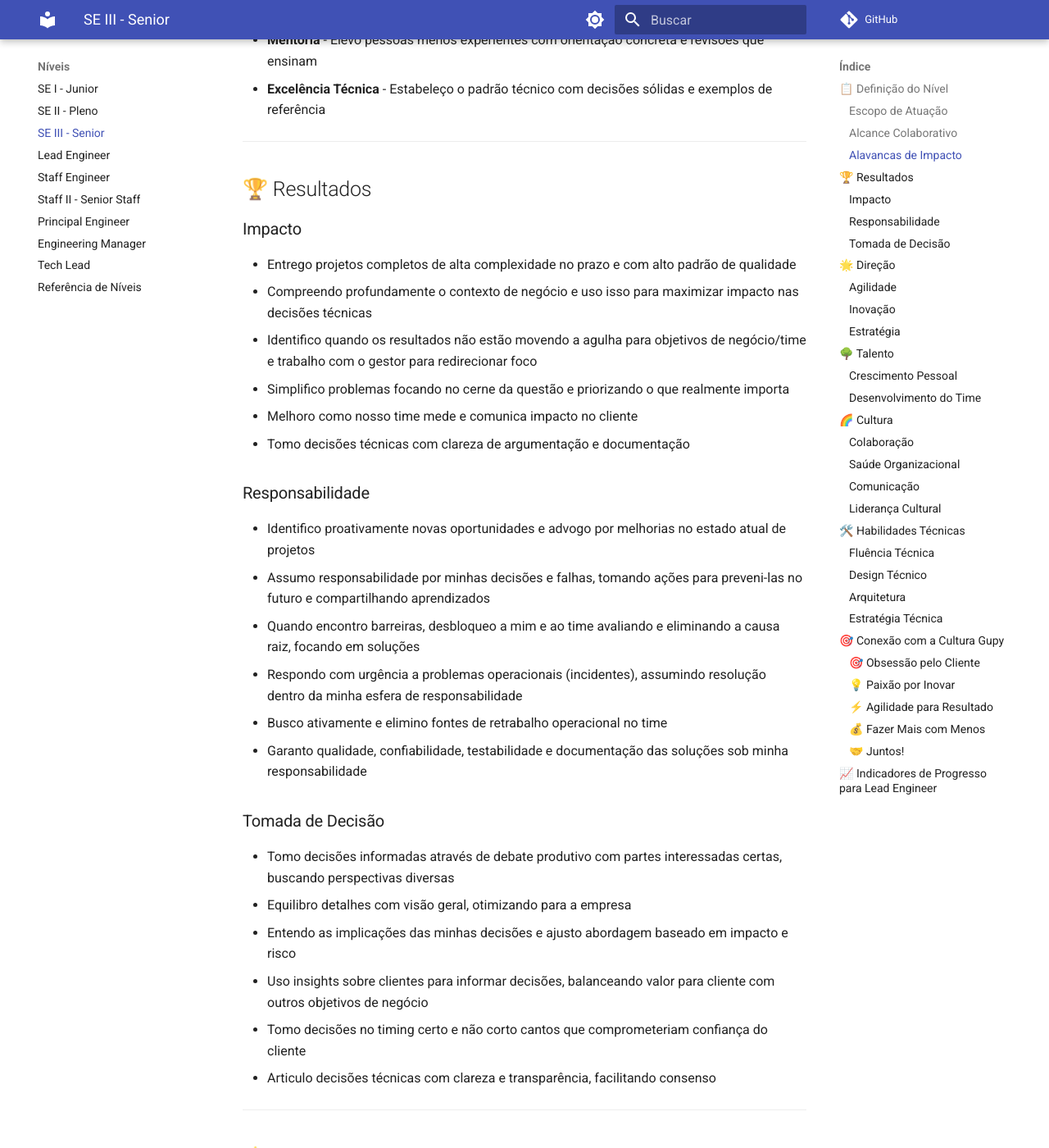
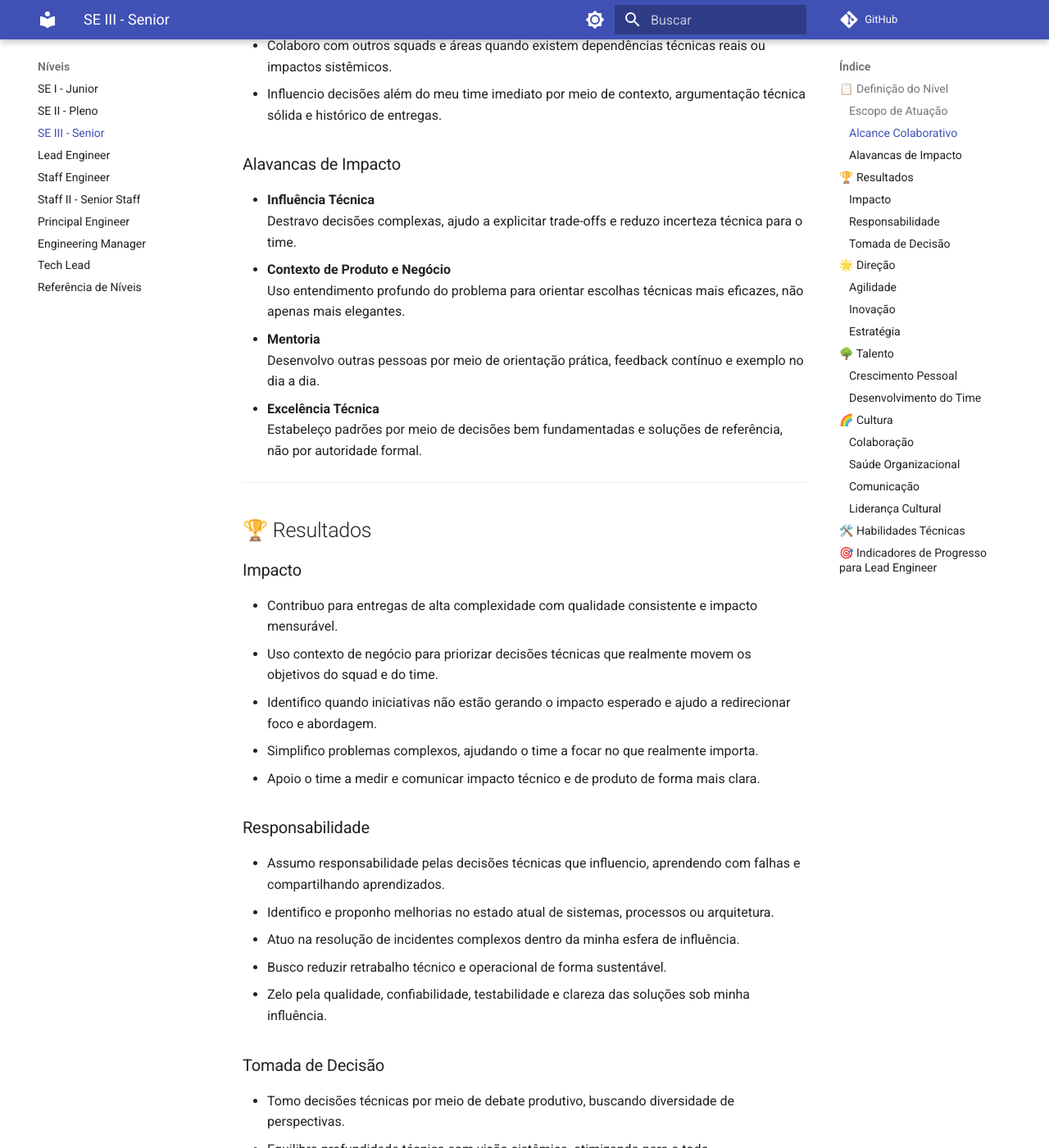
Before and after one commit to amandanery-o/framework-carreira-data-ia, an MkDocs documentation site: the page built from docs/levels/SE_III_senior.md, in a window 1280 px wide and 1400 px high, scrolled down 891 px. Shown: the whole window at 82% size. Built offline with MkDocs 1.6.1 and Material for MkDocs 9.7.7, drawn with Linux system fonts in a browser that asks for light colours; comment, search, counter and statistics services are not loaded; some of the changed text lies outside the part shown.

Commit message:
update: revisar SE III senior
Atualiza o texto para foco em influência técnica, ambiguidade e impacto sustentável, mantendo estrutura por seções.

```diff
--- a/docs/levels/SE_III_senior.md
+++ b/docs/levels/SE_III_senior.md
@@ -1,194 +1,177 @@
 # Software Engineer III - Senior (SE III)
 
-> **"Eu lidero soluções complexas do problema ao resultado, com impacto claro no negócio"**
+> **"Atuo como referência técnica em problemas complexos e ambíguos, influenciando decisões que geram impacto claro e sustentável para o negócio."**
+
+No nível SE III, a pessoa desenvolvedora amplia sua atuação para além da própria execução.
+Ela absorve complexidade, influencia decisões técnicas difíceis e ajuda o squad a navegar ambiguidade, mantendo foco em impacto real e sustentável.
+
+Não é um papel de liderança formal.
+É um papel de influência técnica consistente, construído por credibilidade, contexto e histórico de decisões bem sustentadas.
 
 ---
 
 ## 📋 Definição do Nível
 
 ### Escopo de Atuação
-- Possuo e entrego projetos em apoio aos objetivos trimestrais do time
-- Identifico independentemente as soluções certas para resolver problemas ambíguos e abertos
-- Lidero tecnicamente projetos relevantes no domínio, tomando decisões técnicas com autonomia
+- Contribuo para iniciativas técnicas de alta complexidade, alinhadas aos objetivos do squad, do time e da área.
+- Identifico, avalio e proponho soluções para problemas ambíguos e abertos, considerando impactos técnicos, de negócio e organizacionais.
+- Atuo como referência técnica no domínio, tomando decisões com autonomia e envolvendo as pessoas certas quando o risco ou o impacto aumentam.
 
 ### Alcance Colaborativo
-- Trabalho principalmente com meu time direto e parceiros cross-funcionais
-- Conduzo colaboração entre times para meus projetos
-- Influencio decisões técnicas e de produto além do meu time imediato
+- Atuo principalmente no meu squad, influenciando decisões técnicas e de produto de forma consistente.
+- Colaboro com outros squads e áreas quando existem dependências técnicas reais ou impactos sistêmicos.
+- Influencio decisões além do meu time imediato por meio de contexto, argumentação técnica sólida e histórico de entregas.
 
 ### Alavancas de Impacto
-- **Liderança de Projeto** - Defino marcos claros e mantenho o time alinhado no que realmente precisa entregar
-- **Expertise de Produto** - Uso contexto de clientes e negócio para escolher a solução certa, não só a mais elegante
-- **Mentoria** - Elevo pessoas menos experientes com orientação concreta e revisões que ensinam
-- **Excelência Técnica** - Estabeleço o padrão técnico com decisões sólidas e exemplos de referência
+- **Influência Técnica**
+  Destravo decisões complexas, ajudo a explicitar trade-offs e reduzo incerteza técnica para o time.
+- **Contexto de Produto e Negócio**
+  Uso entendimento profundo do problema para orientar escolhas técnicas mais eficazes, não apenas mais elegantes.
+- **Mentoria**
+  Desenvolvo outras pessoas por meio de orientação prática, feedback contínuo e exemplo no dia a dia.
+- **Excelência Técnica**
+  Estabeleço padrões por meio de decisões bem fundamentadas e soluções de referência, não por autoridade formal.
 
 ---
 
 ## 🏆 Resultados
 
 ### Impacto
-- Entrego projetos completos de alta complexidade no prazo e com alto padrão de qualidade
-- Compreendo profundamente o contexto de negócio e uso isso para maximizar impacto nas decisões técnicas
-- Identifico quando os resultados não estão movendo a agulha para objetivos de negócio/time e trabalho com o gestor para redirecionar foco
-- Simplifico problemas focando no cerne da questão e priorizando o que realmente importa
-- Melhoro como nosso time mede e comunica impacto no cliente
-- Tomo decisões técnicas com clareza de argumentação e documentação
+- Contribuo para entregas de alta complexidade com qualidade consistente e impacto mensurável.
+- Uso contexto de negócio para priorizar decisões técnicas que realmente movem os objetivos do squad e do time.
+- Identifico quando iniciativas não estão gerando o impacto esperado e ajudo a redirecionar foco e abordagem.
+- Simplifico problemas complexos, ajudando o time a focar no que realmente importa.
+- Apoio o time a medir e comunicar impacto técnico e de produto de forma mais clara.
 
 ### Responsabilidade
-- Identifico proativamente novas oportunidades e advogo por melhorias no estado atual de projetos
-- Assumo responsabilidade por minhas decisões e falhas, tomando ações para preveni-las no futuro e compartilhando aprendizados
-- Quando encontro barreiras, desbloqueo a mim e ao time avaliando e eliminando a causa raiz, focando em soluções
-- Respondo com urgência a problemas operacionais (incidentes), assumindo resolução dentro da minha esfera de responsabilidade
-- Busco ativamente e elimino fontes de retrabalho operacional no time
-- Garanto qualidade, confiabilidade, testabilidade e documentação das soluções sob minha responsabilidade
+- Assumo responsabilidade pelas decisões técnicas que influencio, aprendendo com falhas e compartilhando aprendizados.
+- Identifico e proponho melhorias no estado atual de sistemas, processos ou arquitetura.
+- Atuo na resolução de incidentes complexos dentro da minha esfera de influência.
+- Busco reduzir retrabalho técnico e operacional de forma sustentável.
+- Zelo pela qualidade, confiabilidade, testabilidade e clareza das soluções sob minha influência.
 
 ### Tomada de Decisão
-- Tomo decisões informadas através de debate produtivo com partes interessadas certas, buscando perspectivas diversas
-- Equilibro detalhes com visão geral, otimizando para a empresa
-- Entendo as implicações das minhas decisões e ajusto abordagem baseado em impacto e risco
-- Uso insights sobre clientes para informar decisões, balanceando valor para cliente com outros objetivos de negócio
-- Tomo decisões no timing certo e não corto cantos que comprometeriam confiança do cliente
-- Articulo decisões técnicas com clareza e transparência, facilitando consenso
+- Tomo decisões técnicas por meio de debate produtivo, buscando diversidade de perspectivas.
+- Equilibro profundidade técnica com visão sistêmica, otimizando para o todo.
+- Avalio impacto e risco antes de decidir, ajustando abordagem conforme o contexto muda.
+- Uso sinais de clientes e negócio para informar decisões técnicas.
+- Comunico decisões com clareza, facilitando alinhamento e consenso.
 
 ---
 
 ## 🌟 Direção
 
 ### Agilidade
-- Me adapto a mudanças sem perder o ritmo do time
-- Mantenho calma sob pressão e cuido do meu bem-estar para não virar gargalo
-- Navego ambiguidade focando no objetivo e no próximo passo que destrava
+- Me adapto a mudanças sem perder o foco do squad.
+- Mantenho estabilidade emocional sob pressão, evitando virar gargalo.
+- Navego ambiguidade focando no próximo passo que destrava progresso.
 
 ### Inovação
-- Experimento novas abordagens, aprendo rápido e compartilho o que funcionou (ou não)
-- Tomo riscos calculados quando há benefício claro para o produto
-- Uso feedback de clientes e práticas da indústria para destravar melhorias reais
-- Melhoro continuamente sistemas, pipelines e processos
+- Experimento novas abordagens de forma responsável.
+- Aprendo rápido com erros e sucessos e compartilho aprendizados.
+- Uso práticas da indústria e feedback real para orientar melhorias.
+- Evoluo continuamente sistemas, pipelines e processos.
 
 ### Estratégia
-- Defino roadmap técnico para projetos de múltiplas fases e reviso quando o contexto muda
-- Garanto valor cedo, mesmo em projetos longos
-- Dou direção para quem executa o projeto sem microgerenciar
-- Contribuo de forma consistente para padrões, boas práticas e referências da área
-- Sou referência técnica em pelo menos um subdomínio
+- Contribuo para decisões técnicas de médio e longo prazo da área.
+- Ajudo a garantir valor incremental mesmo em iniciativas longas.
+- Ofereço direção técnica por meio de contexto, critérios e trade-offs, sem microgerenciar.
+- Contribuo para padrões, boas práticas e referências técnicas da área.
+- Sou referência técnica em pelo menos um subdomínio relevante.
 
 ---
 
 ## 🌳 Talento
 
 ### Crescimento Pessoal
-- Peço feedback proativamente do meu gestor, time e partes interessadas cross-funcionais
-- Conheço minhas forças e deixo claro onde preciso evoluir
-- Tenho auto-consciência e me conecto com empatia
-- Alinho objetivos com meu gestor e busco oportunidades que me tiram da zona de conforto
-- Participo de comunidades de prática e grupos de estudo
+- Busco feedback de forma ativa e diversa.
+- Tenho clareza sobre meus pontos fortes e áreas de evolução.
+- Atuo com empatia e autoconsciência.
+- Alinho objetivos de desenvolvimento com meu gestor.
+- Participo de comunidades técnicas e de prática.
 
 ### Desenvolvimento do Time
-- Modelo integridade e alto padrão de excelência no meu trabalho
-- Mantenho a barra de qualidade em code/design reviews com exemplos claros
-- Apoio áreas de crescimento considerando forças e estilos diferentes
-- Ofereço feedback honesto e acionável com empatia
-- Mentoro SE I/SE II na prática, com acompanhamento real
-- Contribuo em entrevistas trazendo visão do dia a dia do time
+- Modelo padrões elevados por meio do meu próprio trabalho.
+- Elevo a qualidade das decisões em code e design reviews.
+- Apoio o crescimento das pessoas considerando estilos e contextos diferentes.
+- Ofereço feedback honesto, respeitoso e acionável.
+- Mentoro SE I e SE II de forma consistente.
+- Contribuo em entrevistas trazendo visão prática do dia a dia.
 
 ---
 
 ## 🌈 Cultura
 
 ### Colaboração
-- Promovo e modelo valores da Gupy, liderando pelo exemplo
-- Construo relacionamentos e coordeno entre times quando há dependências reais
-- Comunico requisitos do meu time cedo para evitar retrabalho
-- Trabalho com partes interessadas cross-funcionais para revelar pontos cegos técnicos
-- Entro em conflito produtivo com respeito e clareza
-- Evito blame e ajudo o time a decidir e seguir em frente
+- Modelo valores da Gupy no dia a dia.
+- Construo pontes entre times quando há dependências reais.
+- Trago riscos e requisitos cedo para evitar retrabalho.
+- Promovo conflitos produtivos com respeito e clareza.
+- Evito blame e foco em aprendizado coletivo.
 
 ### Saúde Organizacional
-- Trabalho com meu gestor para alavancar as forças e skills únicas dos membros do time
-- Ajudo a identificar gaps de talento necessários para sucesso do time
-- Habilito outros a trazerem seus eus autênticos ao trabalho e contribuo para construir comunidade
-- Garanto que perspectivas diversas sejam incluídas, usando práticas inclusivas de reunião
-- Pratico os compromissos de diversidade regularmente
-- Modelo boas práticas de trabalho virtual/híbrido que ajudam meu time a colaborar efetivamente
+- Contribuo para ambientes seguros, inclusivos e sustentáveis.
+- Apoio práticas que ampliam diversidade de perspectivas.
+- Modelo formas saudáveis de trabalho remoto ou híbrido.
+- Ajudo o time a crescer sem sobrecarga estrutural.
 
 ### Comunicação
-- Comunico com clareza e foco, no nível certo para cada audiência
-- Compartilho informação cedo para manter partes interessadas alinhadas
-- Conduzo conversas difíceis sem evitar o tema
-- Influencio partes interessadas com argumentos e dados
-- Escuto antes de responder
-- Facilito discussões técnicas e ajudo o time a chegar em acordos
-- Dou feedback construtivo e específico, ajudando no crescimento de outras pessoas
+- Comunico com clareza, intenção e foco.
+- Compartilho contexto cedo para alinhar expectativas.
+- Conduzo conversas difíceis com maturidade.
+- Influencio partes interessadas com argumentos e dados.
+- Escuto antes de responder.
+- Facilito discussões técnicas e ajudo o time a chegar em decisões.
 
 ### Liderança Cultural
-- Atuo como parceiro do meu gestor em estabelecer o tom cultural para o time
-- Apoio ambiente de segurança psicológica onde todos são incluídos e ouvidos
-- Suporto conexão, empatia e conflito produtivo onde opiniões dissidentes são valorizadas e endereçadas
-- Ajudo meu time a criar rede de relacionamentos através da empresa, criando conexão e inclusão
-- Trabalho de forma colaborativa, promovo conflitos produtivos, ensino e aprendo com o time
+- Atuo como referência cultural, não como autoridade formal.
+- Contribuo para segurança psicológica e aprendizado contínuo.
+- Valorizo opiniões divergentes e ajudo o time a integrá-las.
+- Fortaleço conexões dentro e fora do squad.
 
 ---
 
 ## 🛠️ Habilidades Técnicas
 
-As habilidades técnicas específicas variam por trilha. Consulte:
+As habilidades técnicas específicas variam por trilha:
 - [Data Engineering](../tracks/data_engineering.md#se-iii---senior)
 - [Analytics Engineering](../tracks/analytics_engineering.md#se-iii---senior)
-- [Cientista de Dados](../tracks/cientista_de_dados.md#se-iii---senior)
+- [Ciência de Dados](../tracks/cientista_de_dados.md#se-iii---senior)
 
-**Expectativas gerais de Habilidade Técnica para SE III:**
+**Expectativas Gerais de Habilidade Técnica (SE III)**
 
-### Fluência Técnica
-- Domínio sólido do stack de Data & IA da área (ex: dbt, pipelines, arquitetura de dados, qualidade, observabilidade)
-- Quando aplicável: expertise em LLM, RAG, embeddings e ferramentas de IA Generativa
-- Encontro formas de melhorar eficiência de desenvolvimento medida por cycle time, ramp-up time ou métricas similares
-- Evito reinventar a roda usando soluções existentes ou off-the-shelf com possíveis trade-offs em mente
+**Fluência Técnica**
+- Domínio sólido do stack da área e seus trade-offs
+- Capacidade de melhorar eficiência de desenvolvimento (ex: cycle time, confiabilidade, qualidade)
+- Uso consciente de soluções existentes, evitando reinvenção desnecessária
 
-### Design Técnico
-- Ofereço feedback de qualidade em designs escritos por outros membros do time
-- Faço perguntas instigantes e perspicazes que solidificam escolhas e trazem à tona suposições errôneas
-- Debug efetiva e rapidamente issues cross-module
-- Posso intuir onde bugs podem estar devido ao conhecimento profundo de bibliotecas, plataformas e sistemas
+**Design e Arquitetura**
+- Contribui com feedback de alta qualidade em designs
+- Identifica riscos e inconsistências em boundaries de sistema
+- Desenha soluções com múltiplos componentes e rollout confiável
+- Garante monitoramento, alertas e métricas de sucesso claras
 
-### Arquitetura
-- Sou capaz de criar designs coerentes com múltiplos componentes interagindo através de APIs ou boundaries de sistema
-- Bugs não aparecem nos limites entre componentes devido a incompatibilidades de expectativas
-- Sou capaz de fazer rollout de componente ou feature maior de forma confiável
-- Monitoramento, alertas, etc estão no lugar, e domínios de falha são entendidos adequadamente
-- Desenho métricas de sucesso claras e acompanho até alcançar resultados pós-lançamento
-
-### Estratégia Técnica
-- Propõe melhorias significativas em arquitetura, desempenho, custo ou qualidade
-- Oriento o time na adoção de padrões técnicos
-- Trabalho ponta a ponta: entendimento do problema, solução, entrega e acompanhamento
-- Decomponho problemas grandes em etapas menores, priorizando o que gera mais impacto
+**Estratégia Técnica**
+- Propõe melhorias relevantes em arquitetura, desempenho, custo ou qualidade
+- Orienta adoção de padrões técnicos
+- Trabalha ponta a ponta: problema → solução → entrega → acompanhamento
+- Decompõe problemas grandes priorizando impacto
 
 ---
 
-## 🎯 Conexão com a Cultura Gupy
+## 🎯 Indicadores de Progresso para Lead Engineer
 
-### 🎯 Obsessão pelo Cliente
-Compreendo profundamente o contexto dos clientes internos e externos. Antecipo dores e proponho soluções que geram impacto real para o negócio.
-
-### 💡 Paixão por Inovar
-Experimento novas abordagens com responsabilidade. Aprendo rápido com o que funciona ou não. Melhoro continuamente sistemas, pipelines e processos.
-
-### ⚡ Agilidade para Resultado
-Fecho ciclos com consistência, reduzo retrabalho e tomo decisões técnicas com foco em impacto, não em perfeccionismo.
-
-### 💰 Fazer Mais com Menos
-Simplifico fluxos, reduzo complexidade técnica desnecessária e busco eficiência em desempenho, custo e manutenção.
-
-### 🤝 Juntos!
-Trabalho de forma colaborativa, promovo conflitos produtivos, ensino e aprendo com o time, ajudando a criar um ambiente de confiança.
+Você começa a se aproximar do papel de Lead Engineer quando:
+- Sustenta decisões técnicas complexas com impacto consistente no squad
+- Torna-se referência técnica para temas críticos
+- Alinha decisões técnicas com objetivos de negócio e prioridades do time
+- Desenvolve outros engenheiros seniores por meio de mentoria e feedback
+- Contribui para direções técnicas de médio e longo prazo da área
+- Passa a se preocupar não só com a decisão técnica, mas com como o time decide
 
 ---
 
-## 📈 Indicadores de Progresso para Lead Engineer
+**Lembrete final**
 
-Você está pronto(a) para evoluir para Lead Engineer quando:
-- Lidera tecnicamente projetos complexos em paralelo quando necessário
-- Influencia roadmap técnico do time baseado em visão de longo prazo
-- Mentora de forma consistente outros engenheiros seniores
-- Toma decisões arquiteturais que impactam múltiplos times
-- Tem profunda expertise em um domínio técnico crítico para o time/empresa
+SE III não é sobre cargo, controle ou volume de projetos.
+É sobre influência técnica, maturidade de decisão e impacto sustentável.
```
